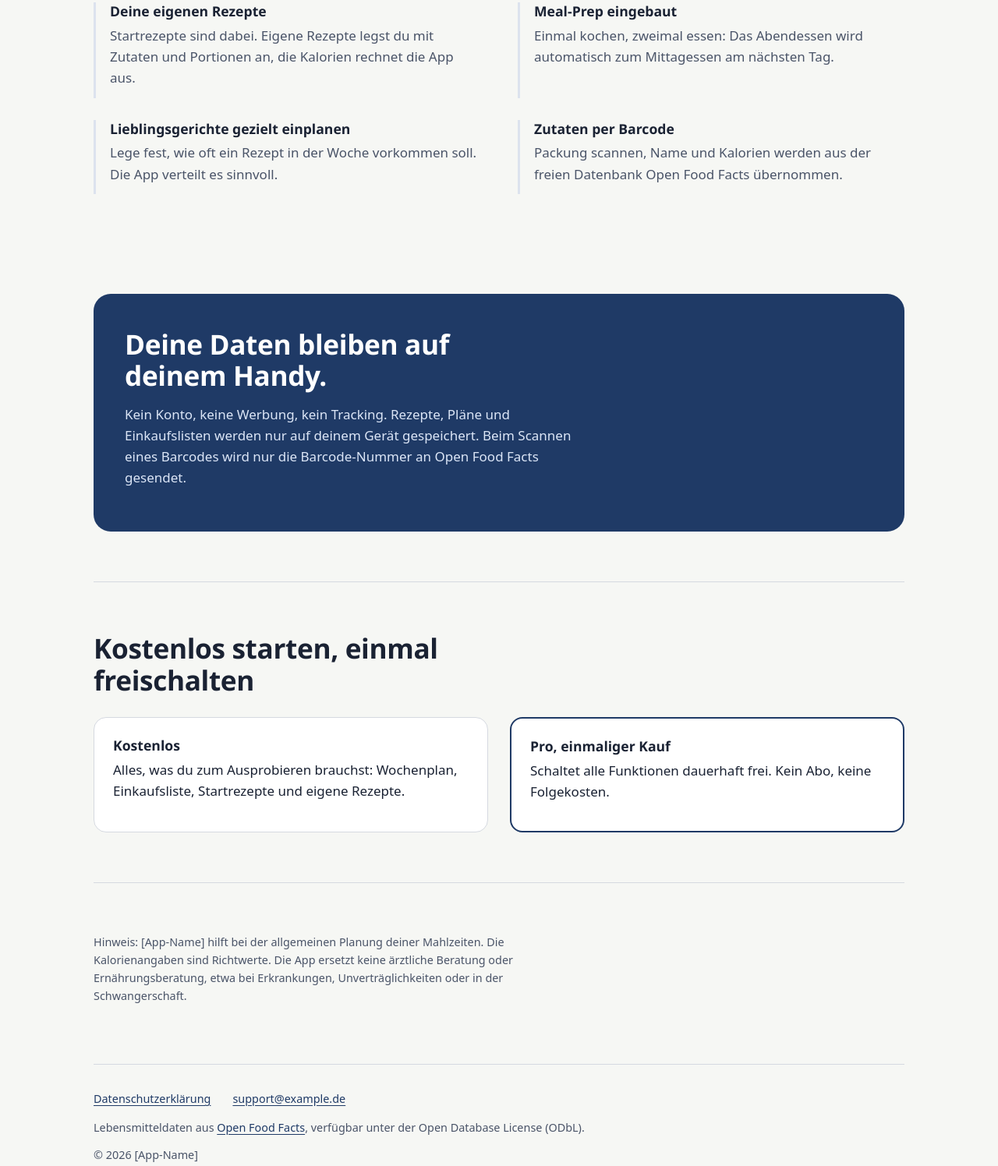
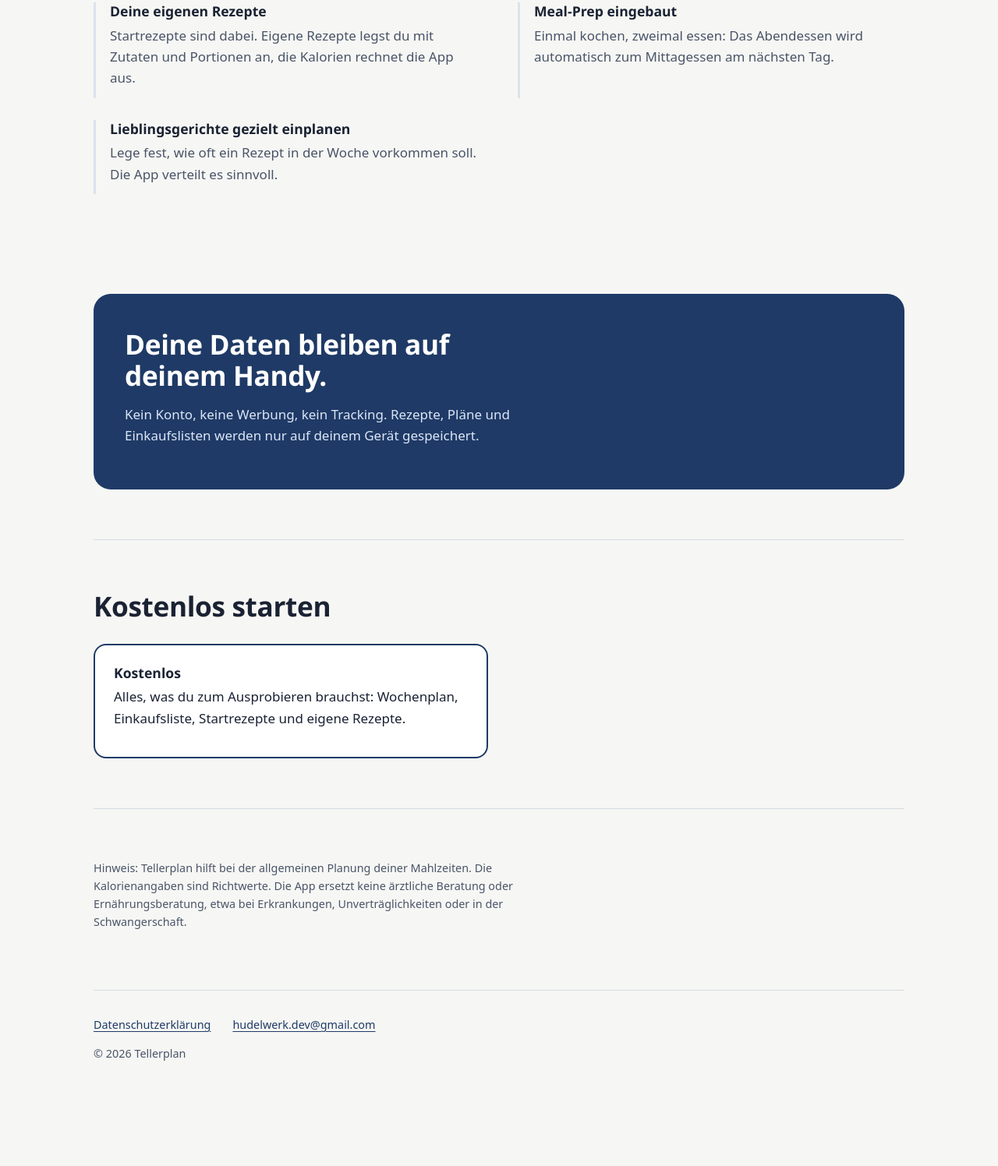
Before and after one commit to hudelwerk/github.io, a plain HTML site: page index.html in a window 1280 px wide. Shown: the part 1285-2781 px from the top of the page at 78% size. After the commit the page ends 2708 px from the top, so only its background shows below. Drawn offline with Linux system fonts and the light colour scheme.

Commit message:
Update app name from [App-Name] to Tellerplan

```diff
--- a/index.html
+++ b/index.html
@@ -12,8 +12,8 @@
 <head>
   <meta charset="utf-8">
   <meta name="viewport" content="width=device-width, initial-scale=1">
-  <title>[App-Name] – Essen für die Woche planen</title>
-  <meta name="description" content="[App-Name] plant deine Woche passend zu deinem Kalorienziel, mit Meal-Prep und fertiger Einkaufsliste. Ohne Konto, ohne Werbung, deine Daten bleiben auf dem Handy.">
+  <title>Tellerplan – Essen für die Woche planen</title>
+  <meta name="description" content="Tellerplan plant deine Woche passend zu deinem Kalorienziel, mit Meal-Prep und fertiger Einkaufsliste. Ohne Konto, ohne Werbung, deine Daten bleiben auf dem Handy.">
   <meta name="theme-color" content="#1F3A66">
   <style>
     :root {
@@ -158,7 +158,7 @@
 <body>
   <div class="wrap">
     <header class="top">
-      <a class="brand" href="./"><span class="brand-mark" aria-hidden="true"></span>[App-Name]</a>
+      <a class="brand" href="./"><span class="brand-mark" aria-hidden="true"></span>Tellerplan</a>
       <nav aria-label="Rechtliches">
         <a href="datenschutz.html">Datenschutz</a>
       </nav>
@@ -168,7 +168,7 @@
       <div class="hero">
         <div>
           <h1>Die Essenswoche steht. Die Einkaufsliste auch.</h1>
-          <p class="lead">[App-Name] plant deine Mahlzeiten aus deinen Rezepten, passend zu deinem Kalorienziel. Auf Wunsch mit Meal-Prep: Was du abends kochst, gibt es am nächsten Tag zu Mittag.</p>
+          <p class="lead">Tellerplan plant deine Mahlzeiten aus deinen Rezepten, passend zu deinem Kalorienziel. Auf Wunsch mit Meal-Prep: Was du abends kochst, gibt es am nächsten Tag zu Mittag.</p>
           <a class="play" id="play" href="PLAY-LINK">
             <svg viewBox="0 0 24 24" aria-hidden="true"><path fill="currentColor" d="M4 2.8v18.4c0 .5.5.8 1 .6l15.6-8.9c.5-.3.5-1 0-1.3L5 2.2c-.5-.2-1 .1-1 .6Z"/></svg>
             <span><small>Für Android</small><span id="play-label">Bei Google Play laden</span></span>
@@ -230,44 +230,35 @@
             <h3>Lieblingsgerichte gezielt einplanen</h3>
             <p>Lege fest, wie oft ein Rezept in der Woche vorkommen soll. Die App verteilt es sinnvoll.</p>
           </div>
-          <div>
-            <h3>Zutaten per Barcode</h3>
-            <p>Packung scannen, Name und Kalorien werden aus der freien Datenbank Open Food Facts übernommen.</p>
-          </div>
         </div>
       </section>
 
       <section class="promise" aria-labelledby="daten">
         <h2 id="daten">Deine Daten bleiben auf deinem Handy.</h2>
-        <p>Kein Konto, keine Werbung, kein Tracking. Rezepte, Pläne und Einkaufslisten werden nur auf deinem Gerät gespeichert. Beim Scannen eines Barcodes wird nur die Barcode-Nummer an Open Food Facts gesendet.</p>
+        <p>Kein Konto, keine Werbung, kein Tracking. Rezepte, Pläne und Einkaufslisten werden nur auf deinem Gerät gespeichert.</p>
       </section>
 
       <section aria-labelledby="preis">
-        <h2 id="preis">Kostenlos starten, einmal freischalten</h2>
+        <h2 id="preis">Kostenlos starten</h2>
         <div class="price">
           <div>
             <h3>Kostenlos</h3>
             <p>Alles, was du zum Ausprobieren brauchst: Wochenplan, Einkaufsliste, Startrezepte und eigene Rezepte.</p>
           </div>
-          <div>
-            <h3>Pro, einmaliger Kauf</h3>
-            <p>Schaltet alle Funktionen dauerhaft frei. Kein Abo, keine Folgekosten.</p>
-          </div>
         </div>
       </section>
 
       <section aria-label="Hinweis">
-        <p class="health">Hinweis: [App-Name] hilft bei der allgemeinen Planung deiner Mahlzeiten. Die Kalorienangaben sind Richtwerte. Die App ersetzt keine ärztliche Beratung oder Ernährungsberatung, etwa bei Erkrankungen, Unverträglichkeiten oder in der Schwangerschaft.</p>
+        <p class="health">Hinweis: Tellerplan hilft bei der allgemeinen Planung deiner Mahlzeiten. Die Kalorienangaben sind Richtwerte. Die App ersetzt keine ärztliche Beratung oder Ernährungsberatung, etwa bei Erkrankungen, Unverträglichkeiten oder in der Schwangerschaft.</p>
       </section>
     </main>
 
     <footer>
       <div class="row">
         <a href="datenschutz.html">Datenschutzerklärung</a>
-        <a href="mailto:support@example.de">support@example.de</a>
+        <a href="mailto:hudelwerk.dev@gmail.com">hudelwerk.dev@gmail.com</a>
       </div>
-      <p>Lebensmitteldaten aus <a href="https://world.openfoodfacts.org" rel="noopener">Open Food Facts</a>, verfügbar unter der Open Database License (ODbL).</p>
-      <p>© 2026 [App-Name]</p>
+      <p>© 2026 Tellerplan</p>
     </footer>
   </div>
 
```
